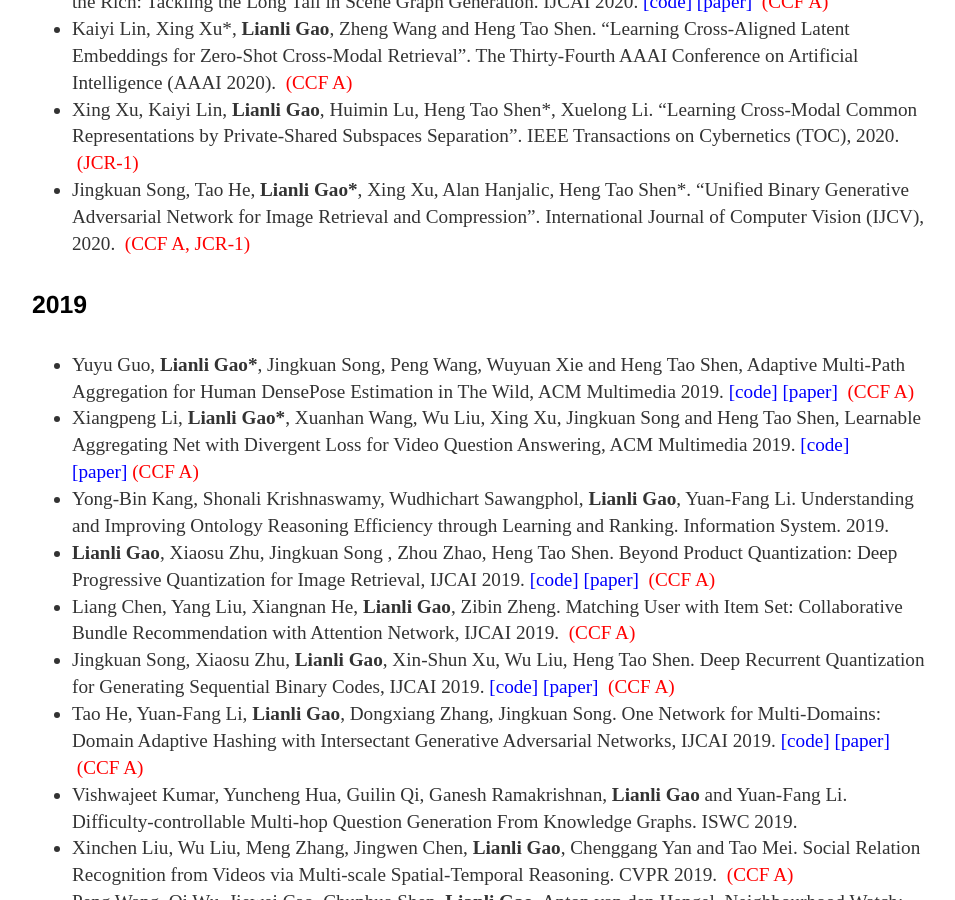
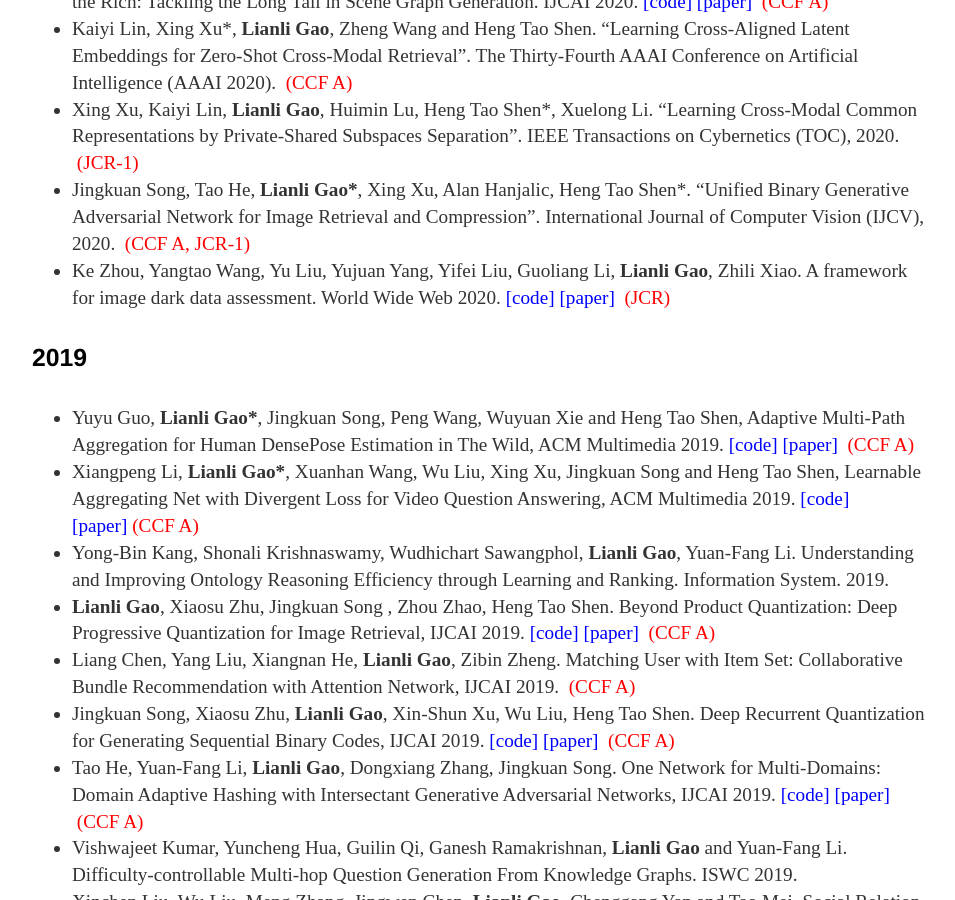
Before and after one commit to lianliGao/lianligao.github.io, a Jekyll site: the page built from cv/index.html, in a window 1280 px wide and 900 px high, scrolled down 1729 px. Shown: the whole window, without its empty margins (160-1115 px from the left). Built offline with Jekyll 4.4.1, drawn with Linux system fonts in a browser that asks for light colours.

Commit message:
Update index.html

```diff
--- a/cv/index.html
+++ b/cv/index.html
@@ -49,8 +49,9 @@
 <font color="#ff0000"><b>&nbsp;</b>(CCF A)</font></li>
 <li> Tao He, <strong>Lianli Gao</strong>, Jingkuan Song, Jianfei Cai, Yuan-Fang Li. Learning from the Scene and Borrowing from the Rich: Tackling the Long Tail in Scene Graph Generation. IJCAI 2020. <a ref=" " rel="nofollow"><font color="#0000ff"> [code] </font></a> <a href="https://www.ijcai.org/Proceedings/2020/82" rel="nofollow"><font color="#0000ff"> [paper] </font></a> <font color="#ff0000"><b>&nbsp;</b>(CCF A)</font> </li>
 <li>  Kaiyi Lin, Xing Xu*, <strong>Lianli Gao</strong>, Zheng Wang and Heng Tao Shen. “Learning Cross-Aligned Latent Embeddings for Zero-Shot Cross-Modal Retrieval”. The Thirty-Fourth AAAI Conference on Artificial Intelligence (AAAI 2020).  <font color="#ff0000"><b>&nbsp;</b>(CCF A)</font></li>
-<li>  Xing Xu, Kaiyi Lin, <strong>Lianli Gao</strong>, Huimin Lu, Heng Tao Shen*, Xuelong Li. “Learning Cross-Modal Common Representations by Private-Shared Subspaces Separation”. IEEE Transactions on Cybernetics (TOC), 2020.  <font color="#ff0000"><b>&nbsp;</b>(JCR-1)</font></li>
-<li>  Jingkuan Song, Tao He, <strong>Lianli Gao*</strong>, Xing Xu, Alan Hanjalic, Heng Tao Shen*. “Unified Binary Generative Adversarial Network for Image Retrieval and Compression”. International Journal of Computer Vision (IJCV), 2020. <font color="#ff0000"><b>&nbsp;</b>(CCF A, JCR-1)</font></li>
+<li> Xing Xu, Kaiyi Lin, <strong>Lianli Gao</strong>, Huimin Lu, Heng Tao Shen*, Xuelong Li. “Learning Cross-Modal Common Representations by Private-Shared Subspaces Separation”. IEEE Transactions on Cybernetics (TOC), 2020.  <font color="#ff0000"><b>&nbsp;</b>(JCR-1)</font></li>
+<li> Jingkuan Song, Tao He, <strong>Lianli Gao*</strong>, Xing Xu, Alan Hanjalic, Heng Tao Shen*. “Unified Binary Generative Adversarial Network for Image Retrieval and Compression”. International Journal of Computer Vision (IJCV), 2020. <font color="#ff0000"><b>&nbsp;</b>(CCF A, JCR-1)</font></li>
+<li> Ke Zhou, Yangtao Wang, Yu Liu, Yujuan Yang, Yifei Liu, Guoliang Li, <strong>Lianli Gao</strong>, Zhili Xiao. A framework for image dark data assessment. World Wide Web 2020. <a ref=" " rel="nofollow"><font color="#0000ff"> [code] </font></a> <a href="https://link.springer.com/article/10.1007/s11280-020-00779-x" rel="nofollow"><font color="#0000ff"> [paper] </font></a> <font color="#ff0000"><b>&nbsp;</b>(JCR)</font> </li>
 </ul>
 
 <h4>2019</h4>
```
